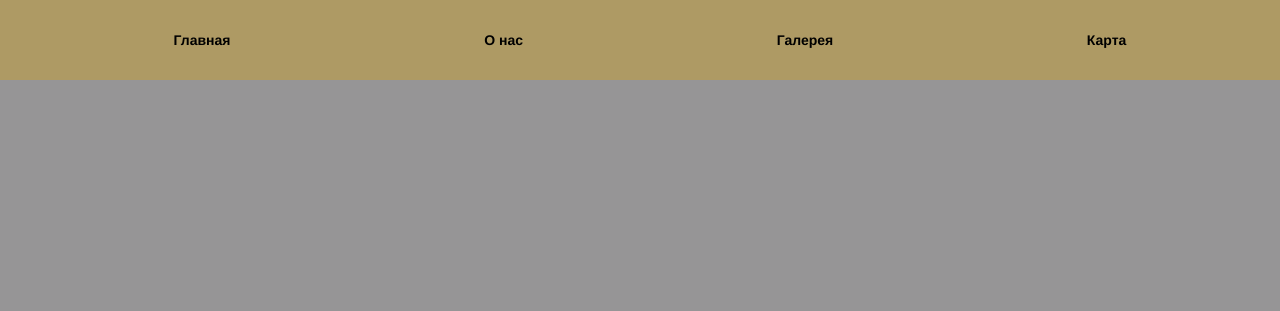
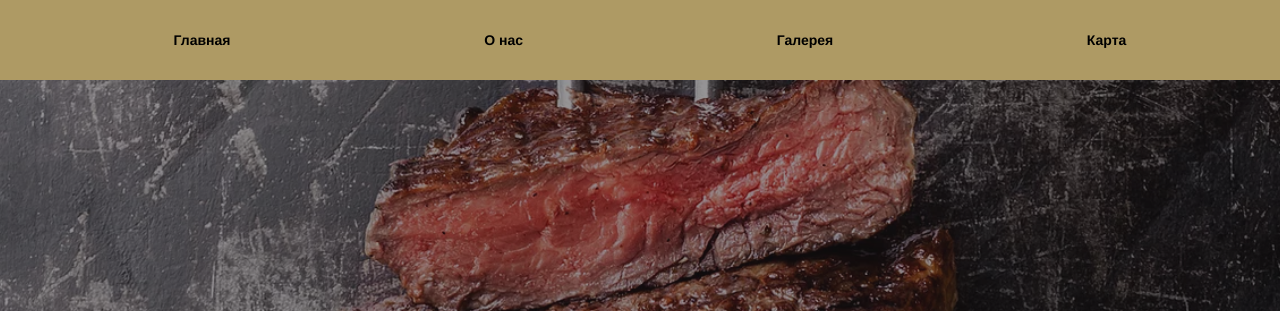
Before and after one commit to MariaBulatkina/meathouse, a plain HTML site: page index.html in a window 1280 px wide. Shown: the top 311 px of the page. Drawn offline with Linux system fonts and the light colour scheme; the site is published under a folder, as on GitHub Pages, so addresses that start at the root find nothing.

Commit message:
Add files via upload

```diff
--- a/style.css
+++ b/style.css
@@ -192,7 +192,7 @@ header {
 .home {
   height: 100vh;
   background:  center / cover no-repeat fixed;
-  background-image: url(/img/home.webp);
+  background-image: url(img/home.webp);
   max-width: 100%;
 }
 
```
